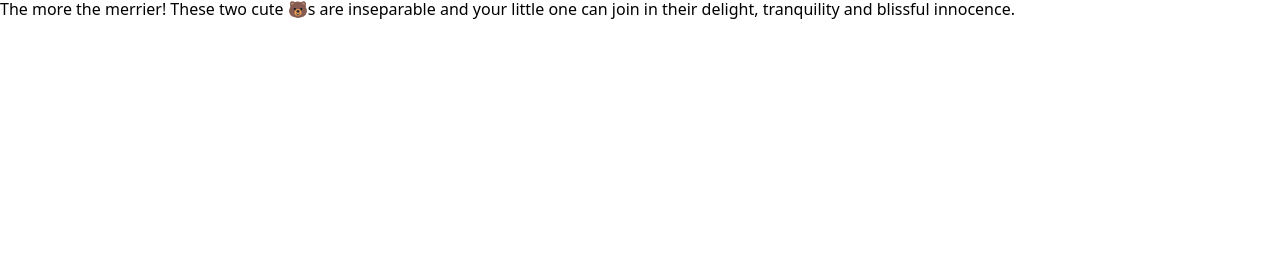
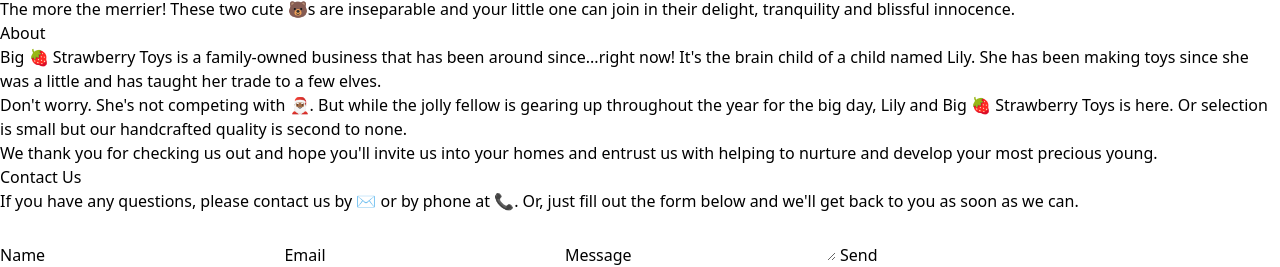
Before and after one commit to Kodeden/tailwind-demo-big-strawberry-toys, a website built with Vite: page index.html in a window 1280 px wide. Shown: the part 3848-4115 px from the top of the page. Before the commit the page ends 3869 px from the top, so only its background shows below. Built offline with nearby package versions, Linux system fonts and the light colour scheme; what prettier-plugin-tailwindcss would draw is missing.

Commit message:
feat: 💬 main content

```diff
--- a/index.html
+++ b/index.html
@@ -97,6 +97,52 @@
           </figure>
         </section>
       </section>
+
+      <section>
+        <h2>About</h2>
+        <p>
+          Big 🍓 Strawberry Toys is a family-owned business that has been around
+          since...right now! It's the brain child of a child named Lily. She has
+          been making toys since she was a little and has taught her trade to a
+          few elves.
+        </p>
+
+        <p>
+          Don't worry. She's not competing with 🎅🏾. But while the jolly fellow
+          is gearing up throughout the year for the big day, Lily and Big 🍓
+          Strawberry Toys is here. Or selection is small but our handcrafted
+          quality is second to none.
+        </p>
+
+        <p>
+          We thank you for checking us out and hope you'll invite us into your
+          homes and entrust us with helping to nurture and develop your most
+          precious young.
+        </p>
+      </section>
+
+      <section>
+        <h2>Contact Us</h2>
+        <p>
+          If you have any questions, please contact us by
+          <a href="mailto:fake@bigstrawberrytoys.com">✉️</a> or by phone at
+          <a href="tel:+1-555-555-5555">📞</a>. Or, just fill out the form below
+          and we'll get back to you as soon as we can.
+        </p>
+
+        <form>
+          <label for="name">Name</label>
+          <input type="text" id="name" />
+
+          <label for="email">Email</label>
+          <input type="email" id="email" />
+
+          <label for="message">Message</label>
+          <textarea id="message"></textarea>
+
+          <button type="submit">Send</button>
+        </form>
+      </section>
     </main>
 
     <!-- ⚠️ Keep the '/' for Vite to find this file 📁❕ -->
```
